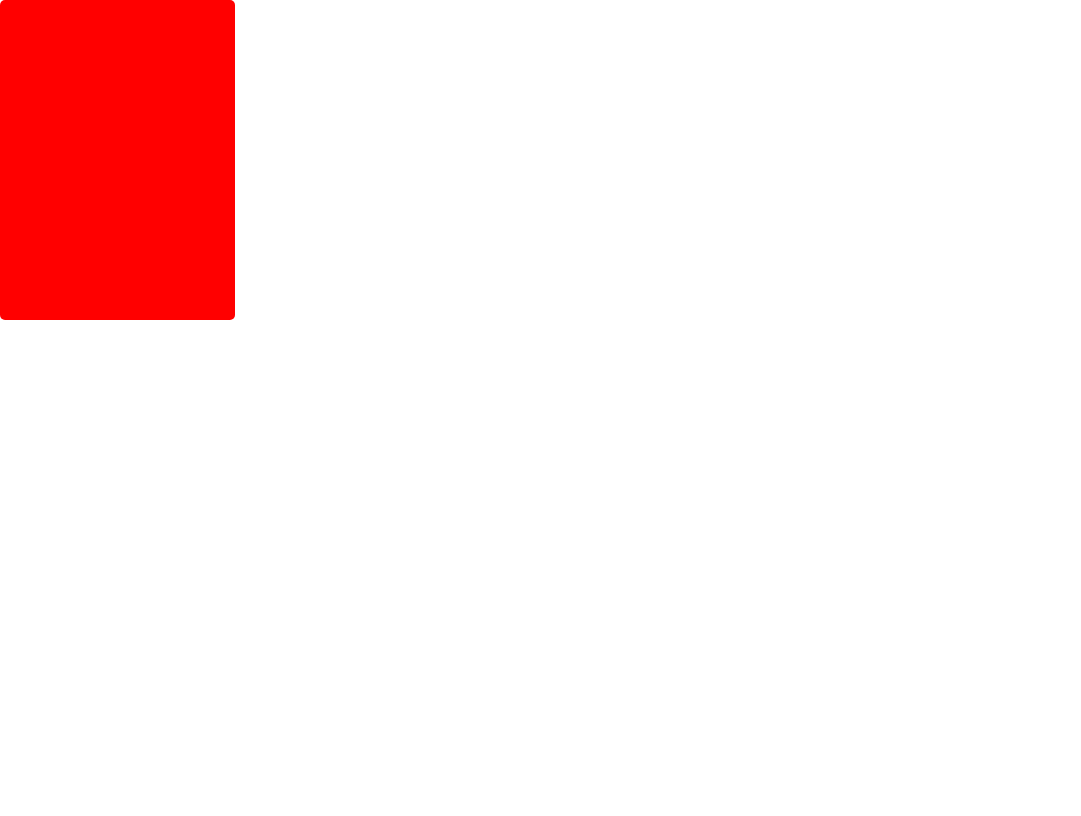
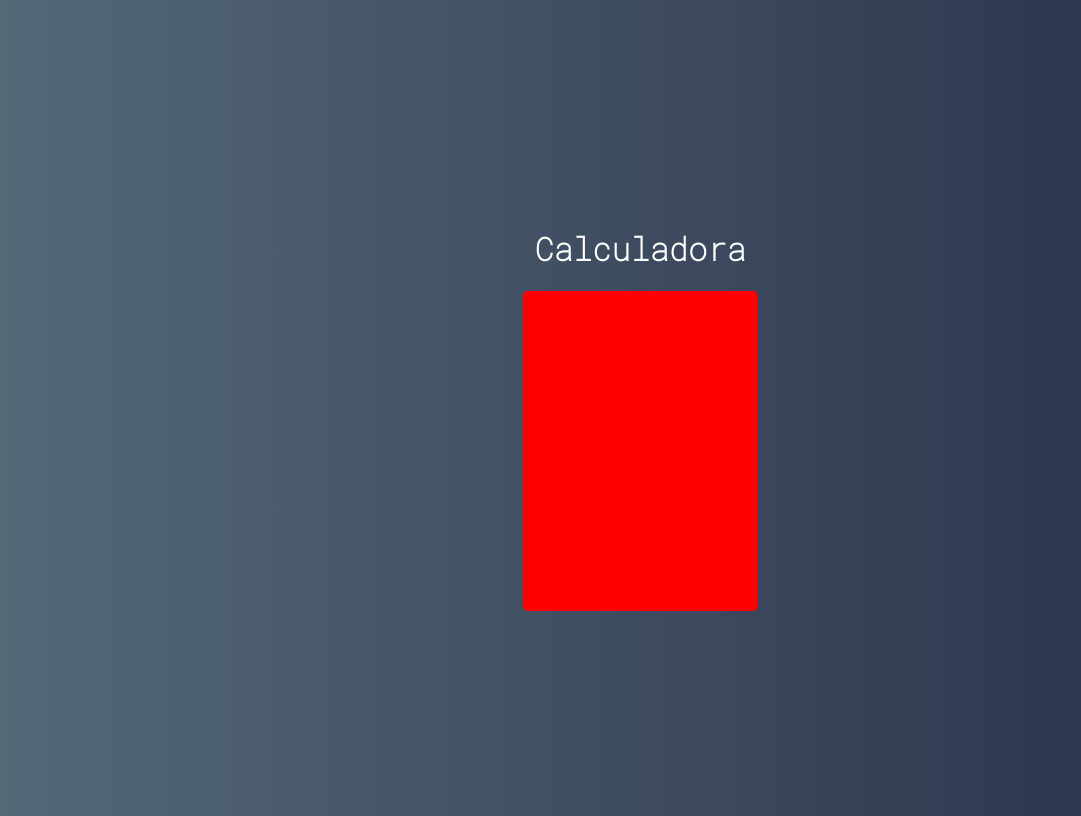
Before and after one commit to WillianPer/CALC, a React (Create React App) app in the folder calculadora/: page / in a window 1280 px wide. Shown: the whole page, without its empty margins (0-1081 px from the left). Built offline with nearby package versions, Linux system fonts and the light colour scheme.

Commit message:
Criação da Main do projeto parte 2!

```diff
--- a/calculadora/src/index.css
+++ b/calculadora/src/index.css
@@ -1,13 +1,19 @@
-body {
-  margin: 0;
-  font-family: -apple-system, BlinkMacSystemFont, 'Segoe UI', 'Roboto', 'Oxygen',
-    'Ubuntu', 'Cantarell', 'Fira Sans', 'Droid Sans', 'Helvetica Neue',
-    sans-serif;
-  -webkit-font-smoothing: antialiased;
-  -moz-osx-font-smoothing: grayscale;
+@font-face {
+  font-family: 'RobotoMono';
+  src: url('./fonts/RobotoMono-Thin.ttf');
 }
 
-code {
-  font-family: source-code-pro, Menlo, Monaco, Consolas, 'Courier New',
-    monospace;
+* {
+  font-family: 'RobotoMono', monospace;
 }
+
+body {
+  display: flex;
+  height: 100vh;
+  justify-content: center;
+  align-items: center;
+  text-align: center;
+
+  color: #fff;
+  background: linear-gradient(to right, rgb(83, 105, 118), rgb(41, 46, 73));
+}
--- a/calculadora/src/index.js
+++ b/calculadora/src/index.js
@@ -9,9 +9,17 @@
 const root = ReactDOM.createRoot(document.getElementById('root'));
 root.render(
   <React.StrictMode>
+    <h1>Calculadora</h1>
     <Calculator />
   </React.StrictMode>
 );
+
+// root.render(
+//   <div>
+//     <h1>Calculadora</h1>
+//     <Calculator />
+//   </div>
+// );
 
 // const root = ReactDOM.createRoot(document.getElementById('root'));
 // root.render(
```
